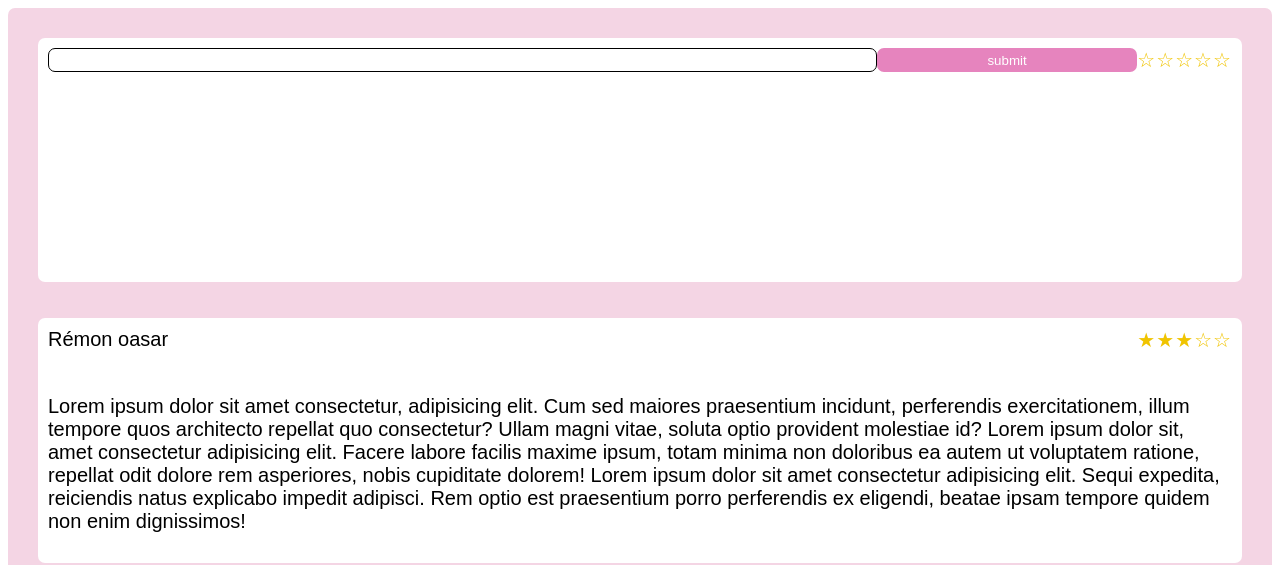
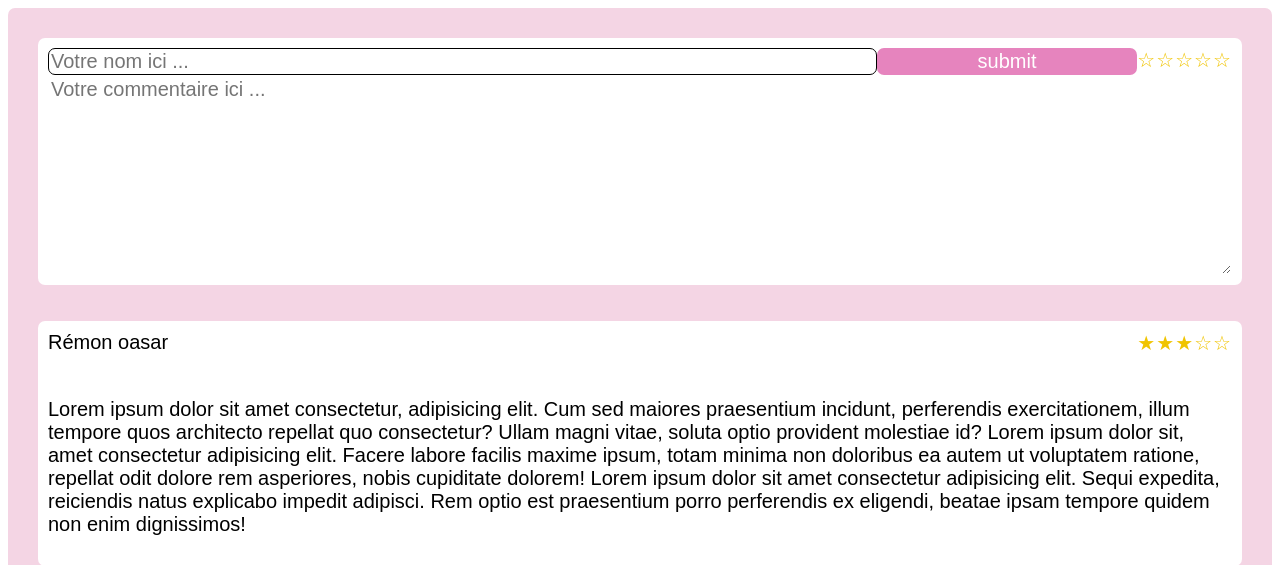
Before and after one commit to Eryne-Rej/POO-avanc-e, a PHP site: page /hugo_thing/comment_part.php in a window 1280 px wide. Shown: the top 565 px of the page. Run offline with PHP 8.4, Linux system fonts and the light colour scheme; data that the repository does not hold is empty.

Commit message:
Deux_trois_petite_modifications_pour_les_commentaires

```diff
--- a/hugo_thing/comment_part.php
+++ b/hugo_thing/comment_part.php
@@ -2,7 +2,7 @@
 <div class="comment-section">
     <div class="commentary">
         <div class="flex_shit">
-            <input type="text" id="fname" name="fname" class="pseudo-writing">
+            <input type="text" id="fname" name="fname" class="pseudo-writing" placeholder="Votre nom ici ...">
             </input>
             <button class="button-submit">
                 submit
@@ -12,8 +12,7 @@
             </span>
             <br>
         </div>
-        <input type="text" id="text" name="text" class="text-field">
-        </input>
+        <textarea type="text" class="text-field" placeholder="Votre commentaire ici ..."></textarea>
     </div>
     <div class="commentary">
         <div class="flex_shit">
--- a/hugo_thing/comment_style.css
+++ b/hugo_thing/comment_style.css
@@ -31,6 +31,7 @@
 }
 
 .pseudo-writing {
+    font-size: 20px;
     width: 70%;
     border-radius: 7px;
     border: 1px solid #000;
@@ -38,6 +39,7 @@
 }
 
 .text-field {
+    font-size: 20px;
     width: 100%;
     border-radius: 7px;
     border: 1px solid #fff;
@@ -46,6 +48,7 @@
 }
 
 .button-submit {
+    font-size: 20px;
     width: 22%;
     border-radius: 7px;
     background-color: #E684BE;
```
